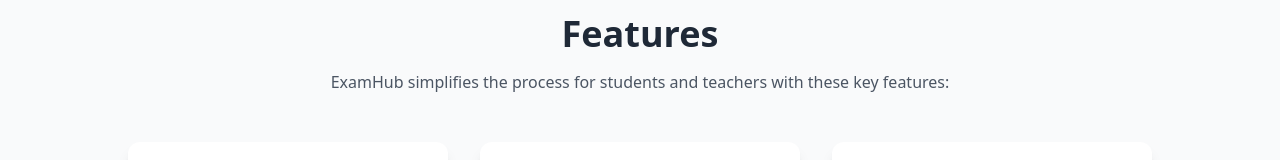
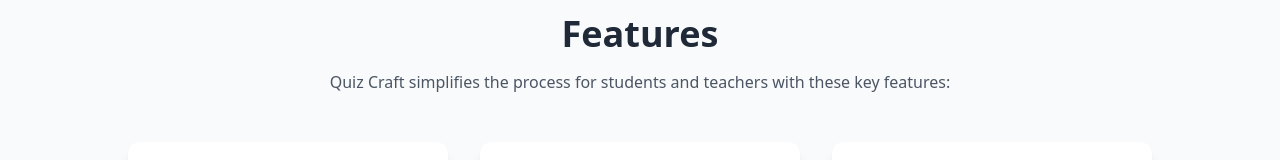
Before and after one commit to bsparx/dbproject, a Next.js app: page / in a window 1280 px wide. Shown: the part 404-564 px from the top of the page. Built offline with nearby package versions, Linux system fonts and the light colour scheme.

Commit message:
Removed the name of examhub

```diff
--- a/app/page.tsx
+++ b/app/page.tsx
@@ -5,7 +5,8 @@
 export default async function Home() {
   return (
     <div className="min-h-screen bg-gray-50">
-      {/* Hero Section */}
+
+
       <section className="bg-gradient-to-r from-blue-500 to-indigo-600 text-white py-20 px-5 text-center">
         <div className="max-w-5xl mx-auto">
           <h1 className="text-5xl md:text-6xl font-extrabold mb-6">
@@ -30,14 +31,14 @@
         </div>
       </section>
 
-      {/* Features Section */}
+
       <section className="py-16 px-5">
         <div className="max-w-6xl mx-auto text-center mb-12">
           <h2 className="text-3xl md:text-4xl font-bold text-gray-800">
             Features
           </h2>
           <p className="text-gray-600 mt-4">
-            ExamHub simplifies the process for students and teachers with these
+            Quiz Craft simplifies the process for students and teachers with these
             key features:
           </p>
         </div>
@@ -73,7 +74,7 @@
         </div>
       </section>
 
-      {/* Call to Action */}
+
       <section className="bg-indigo-600 py-16 px-5 text-center text-white">
         <div className="max-w-3xl mx-auto">
           <h2 className="text-3xl md:text-4xl font-bold mb-4">
@@ -91,7 +92,7 @@
         </div>
       </section>
 
-      {/* Footer */}
+
       <footer className="bg-gray-100 py-8 text-center text-gray-600 mt-12">
         <p>
           &copy; {new Date().getFullYear()} Quiz Craft. All rights reserved.
```
